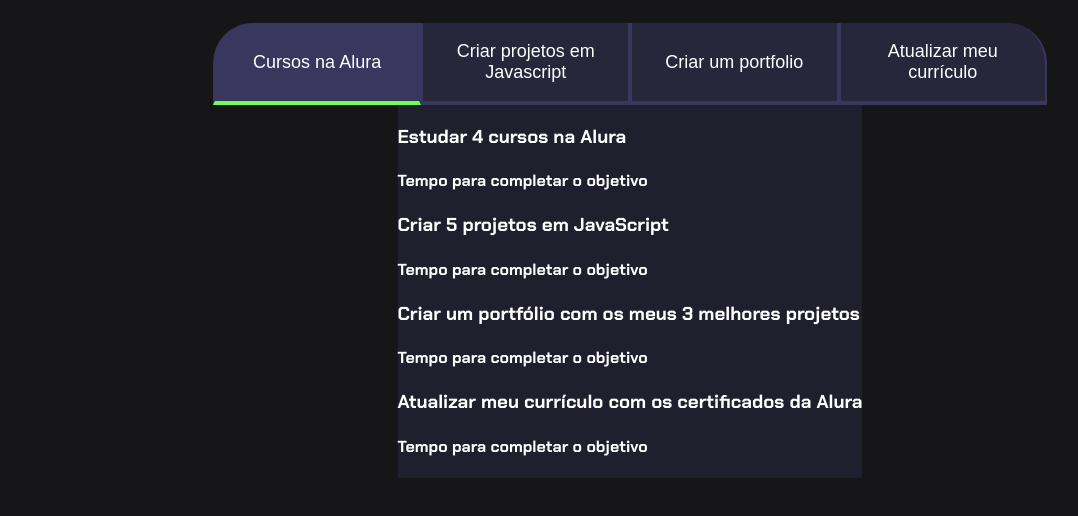
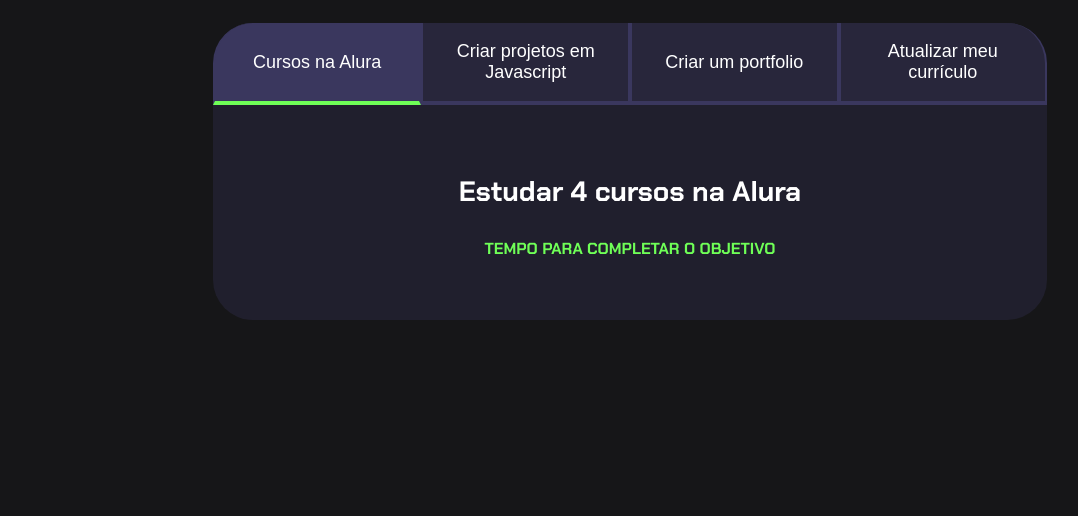
Before and after one commit to izabela2022/projeto_vida, a plain HTML site: page projeto de vida/index.html in a window 1280 px wide. Both pictures are taken after a click on the button "Cursos na Alura". Shown: the part 80-596 px from the top of the page, without its empty margins (10-1088 px from the left). Drawn offline with Linux system fonts and the light colour scheme.

Commit message:
Add files via upload
15/03

```diff
--- a/projeto de vida/index.html
+++ b/projeto de vida/index.html
@@ -6,10 +6,10 @@
     <title>Meus objetivos do ano</title>
     <link rel="stylesheet" href="style.css">
 </head>
-
 <body>
     <section class="conteudo-principal">
         <h2 class="titulo-principal">Meus Objetivos do ano<span>_</span></h2>
+        <div class="conteudo">
         <div class="botoes">
             <button class="botao ativo">Cursos na Alura</button>
             <button class="botao">Criar projetos em Javascript</button>
@@ -17,22 +17,29 @@
             <button class="botao">Atualizar meu currículo</button>
         </div>
         <div class="abas-textos">
-            <div class="aba-conteudo">
+            <div class="aba-conteudo ativo">
                 <h3 class="aba-conteudo-titulo-principal">Estudar 4 cursos na Alura</h3>
                 <h4 class="aba-conteudo-titulo-secundario">Tempo para completar o objetivo</h4>
+                <div class="contador"></div>
             </div>
             <div class="aba-conteudo">
-                <h3 class="aba-conteudo-titulo-principal">Criar 5 projetos em JavaScript</h3>
+                <h3 class="aba-conteudo-titulo-principal">Criar 5 projetos em Javascript</h3>
                 <h4 class="aba-conteudo-titulo-secundario">Tempo para completar o objetivo</h4>
-            </div><div class="aba-conteudo">
-                <h3 class="aba-conteudo-titulo-principal">Criar um portfólio com os meus 3 melhores projetos</h3>
-                <h4 class="aba-conteudo-titulo-secundario">Tempo para completar o objetivo</h4>
+                <div class="contador"></div>
             </div>
             <div class="aba-conteudo">
-                <h3 class="aba-conteudo-titulo-principal">Atualizar meu currículo com os certificados da Alura</h3>
+                <h3 class="aba-conteudo-titulo-principal">Criar um portfolio com os meus 3 melhores projetos</h3>
                 <h4 class="aba-conteudo-titulo-secundario">Tempo para completar o objetivo</h4>
+                <div class="contador"></div>
             </div>
-
+            <div class="aba-conteudo">
+                <h3 class="aba-conteudo-titulo-principal">Atualizar meu curriculo com os certificados da Alura</h3>
+                <h4 class="aba-conteudo-titulo-secundario">Tempo para completar o objetivo</h4>
+                <div class="contador"></div>
+            </div>
+        </div>
+    </div>
     </section>
+    <script src="main.js"></script>
 </body>
 </html>
--- a/projeto de vida/main.js
+++ b/projeto de vida/main.js
@@ -1,11 +1,22 @@
 const botoes = document.querySelectorAll(".botao");
+const textos = document.querySelectorAll(".aba-conteudo");
 
-for(let i=0;i <botoes.length;i++){
-    botoes[i].onclick = function(){
+for (let i = 0; i < botoes.length; i++) {
+    botoes[i].onclick = function () {
 
-        for(let j=0;j<botoes.length;j++){
+        for (let j = 0; j < botoes.length; j++) {
             botoes[j].classList.remove("ativo");
+            textos[j].classList.remove("ativo");
         }
+
         botoes[i].classList.add("ativo");
+        textos[i].classList.add("ativo");
     }
 }
+
+//Código omitido
+
+const contadores = document.querySelectorAll(".contador");
+const tempoObjetivo1 = new Date("2024-10-05");
+
+contadores[0].textContent = tempo0bjetivo1;
--- a/projeto de vida/style.css
+++ b/projeto de vida/style.css
@@ -53,14 +53,31 @@
 .botoes {
   display: block;
 }
-.ativo{
+  .botao.ativo{
   background-color: var(--botao-ativo);
   border-bottom: 4px solid var(--verde);
   }
+
   .abas-textos{
     background-color: var(--texto-fundo);
+    padding: 40px;
+    border-radius: 0 0 40px 40px;
 }
-
+.aba-conteudo.ativo{
+  display: block;
+}
+.aba-conteudo{
+  display: none;
+}
+.aba-conteudo-titulo-principal{
+  font-size: 28px;
+  text-align: center;
+}
+.aba-conteudo-titulo-secundario{
+  text-align: center;
+  color: var(--verde);
+  text-transform: uppercase;
+}
 @media screen and (min-width: 768px) {
   .botoes {
       display: flex;
```
